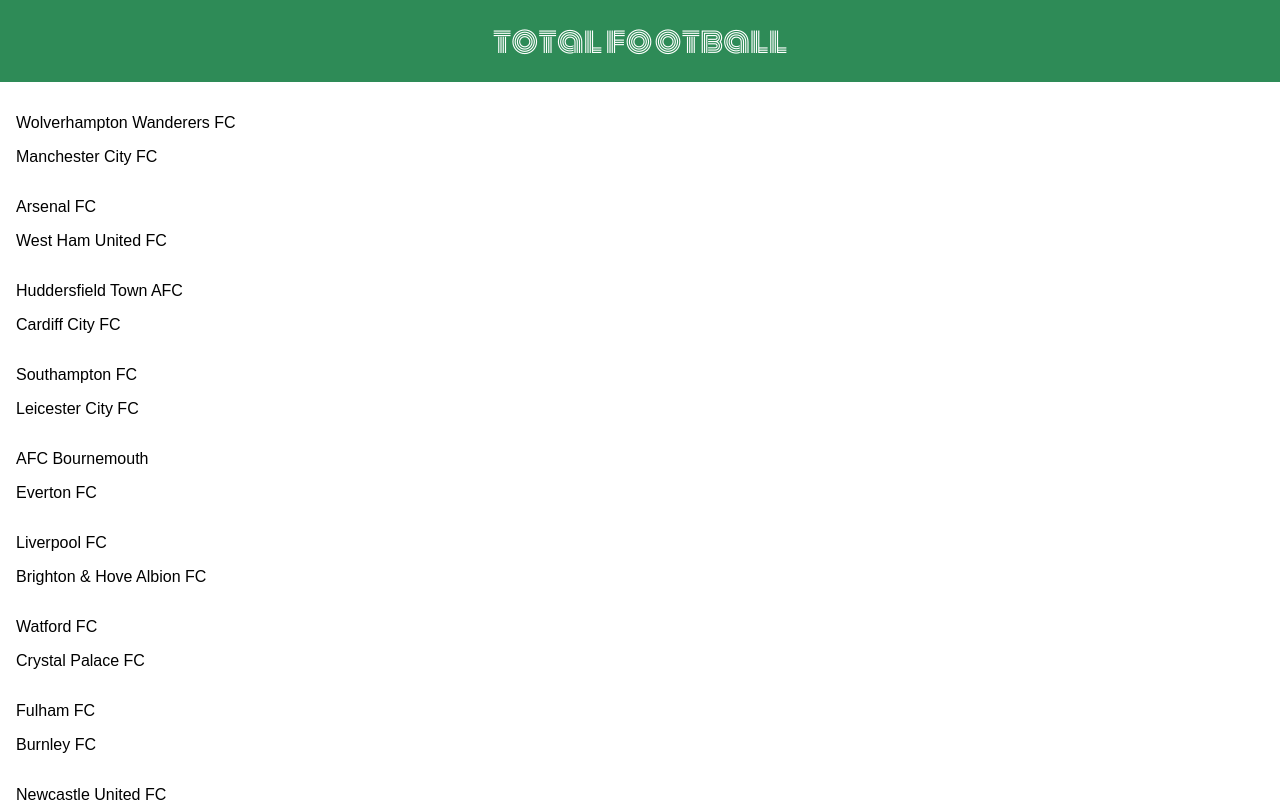
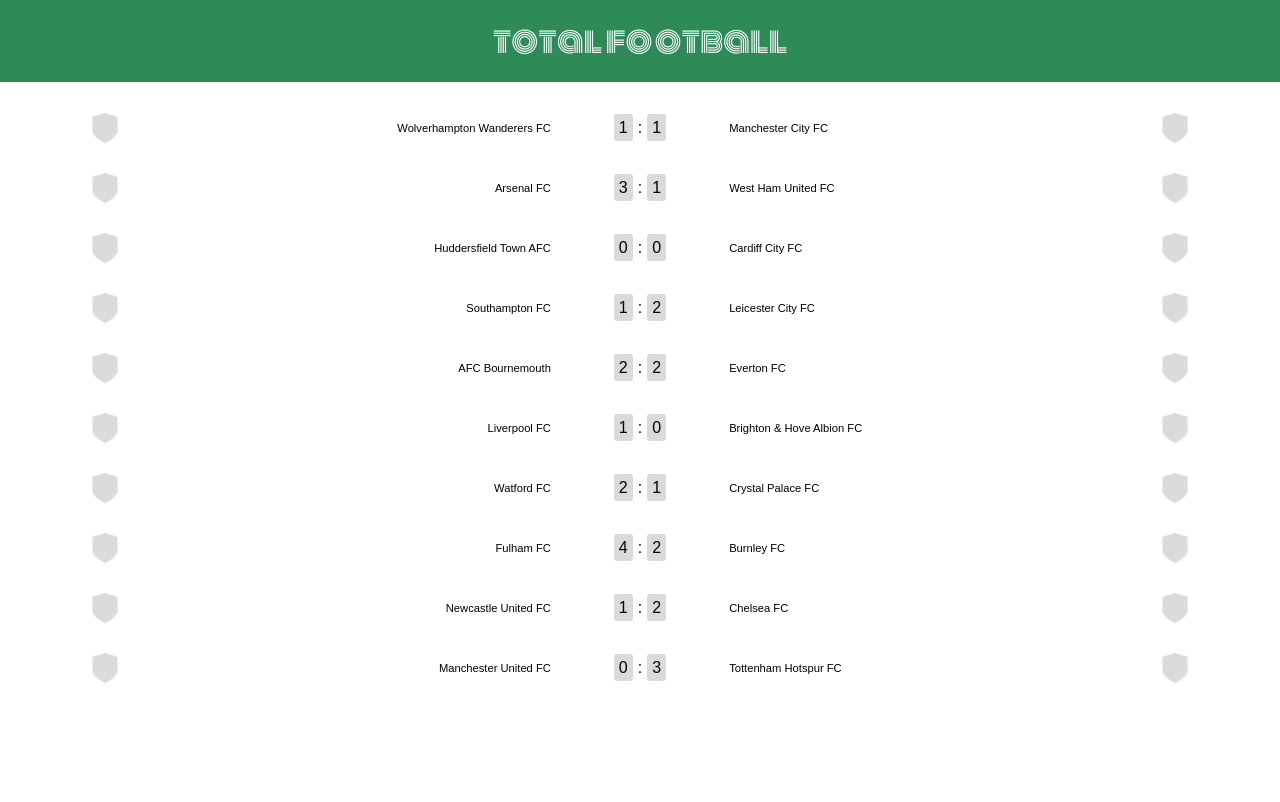
Before and after one commit to thomsonjohn/total-football, a React (Create React App) app: page / in a window 1280 px wide. Shown: the top 802 px of the page. Built offline with nearby package versions, Linux system fonts and the light colour scheme.

Commit message:
Create and style fixture component

```diff
--- /dev/null
+++ b/src/components/Fixture/Fixture.css
@@ -0,0 +1,51 @@
+.fixture {
+  display: flex;
+  flex-direction: row;
+  margin: 5px 0;
+}
+
+.fixture__team {
+  display: flex;
+  flex: 2;
+  align-items: center;
+}
+
+.fixture__team--home {
+  justify-content: flex-end;
+  text-align: right;
+}
+
+.fixture__team--away {
+  justify-content: flex-start;
+}
+
+.fixture__team-name {
+  display: flex;
+  font-size: 0.7em;
+  flex-wrap: nowrap;
+}
+
+.fixture__badge {
+  width: 30px;
+  height: 30px;
+}
+
+.fixture__badge-container {
+  display: flex;
+  flex: 1;
+  align-items: center;
+  justify-content: center;
+}
+
+.fixture__score {
+  display: flex;
+  flex: 1;
+  justify-content: center;
+}
+
+.fixture__goals > p > span {
+  padding: 5px;
+  margin: 5px;
+  background-color: #dbdada;
+  border-radius: 3px;
+}
--- a/src/components/Fixture/Fixture.js
+++ b/src/components/Fixture/Fixture.js
@@ -1,14 +1,32 @@
 import React from "react";
+
+import "./Fixture.css";
+
+import defaultBadge from "../../assets/img/shield.png";
 
 const Fixture = props => {
   const { match, index } = props;
   return (
     <div className="fixture" key={index}>
-      <div className="fixture__team">
-        <p>{match.homeTeam.name}</p>
+      <div className="fixture__badge-container">
+        <img className="fixture__badge" src={defaultBadge} alt="badge" />
       </div>
-      <div className="fixture__team">
-        <p>{match.awayTeam.name}</p>
+      <div className="fixture__team fixture__team--home">
+        <p className="fixture__team-name">{match.homeTeam.name}</p>
+      </div>
+      <div className="fixture__score">
+        <div className="fixture__goals">
+          <p>
+            <span>{match.score.fullTime.homeTeam}</span>:
+            <span>{match.score.fullTime.awayTeam}</span>
+          </p>
+        </div>
+      </div>
+      <div className="fixture__team fixture__team--away">
+        <p className="fixture__team-name">{match.awayTeam.name}</p>
+      </div>
+      <div className="fixture__badge-container">
+        <img className="fixture__badge" src={defaultBadge} alt="badge" />
       </div>
     </div>
   );
```
